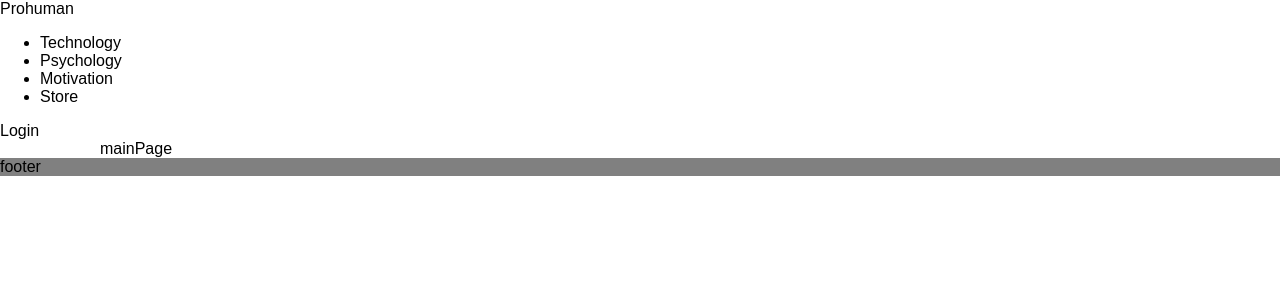
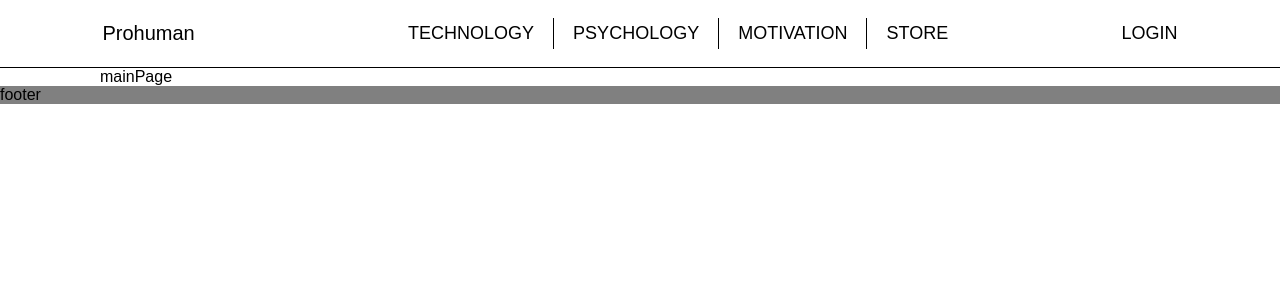
Before and after one commit to Tomaszunek/blog-starter, a React app: page / in a window 1280 px wide. Shown: the top 300 px of the page. Built offline with nearby package versions, Linux system fonts and the light colour scheme.

Commit message:
add burger menu

```diff
--- /dev/null
+++ b/src/components/Navigation/BurgerMenu.tsx
@@ -0,0 +1,42 @@
+import * as React from 'react';
+import Links from './navLinks';
+
+export default class BurgerMenu extends React.Component<IProps, IState> {
+
+    public constructor(props: IProps) {
+        super(props);
+        this.state = {
+            showBurgerMenu: false
+        }
+    }
+
+  public render() {
+    const { showBurgerMenu } = this.state;
+    const style = {
+        display: (showBurgerMenu ? " block" : "none")
+    }
+    return (
+        <div className={"burgerMenu" + (showBurgerMenu ? " change" : "")} onClick={(this.toggleBurger)}>
+            <div className="bar1"/>
+            <div className="bar2"/>
+            <div className="bar3"/>
+            <div className="burgerLinksWraper" style={style}>
+                <Links/>
+            </div>
+        </div>
+    );
+  }
+
+  private toggleBurger = () => {
+    this.setState({
+        showBurgerMenu: !this.state.showBurgerMenu
+    })
+  };
+}
+
+interface IProps {
+    someVrbl?: any
+}
+interface IState {
+    showBurgerMenu: boolean
+}
--- a/src/components/Navigation/Navigation.tsx
+++ b/src/components/Navigation/Navigation.tsx
@@ -1,22 +1,21 @@
 import * as React from 'react';
-import './navigation.scss'
+import Links from './navLinks';
+
+import './navigation.scss';
+import BurgerMenu from './BurgerMenu';
 
 export default class Navigation extends React.Component {
   public render() {
     return (
-      <nav className="naviagation">
-        <div>
+      <nav className="navigation">
+        <div className="logo">
           Prohuman
         </div>
-        <ul>
-          <li>Technology</li>
-          <li>Psychology</li>
-          <li>Motivation</li>
-          <li>Store</li>
-        </ul>
-        <div>
+        <Links/>
+        <div className="login">
           Login
         </div>
+        <BurgerMenu/>
       </nav>
     );
   }
--- /dev/null
+++ b/src/components/Navigation/navLinks.tsx
@@ -0,0 +1,15 @@
+import * as React from 'react';
+
+const Links: React.SFC = () => {
+ return (
+    <ul>
+        <li className="login">Login</li>
+        <li>Technology</li>
+        <li>Psychology</li>
+        <li>Motivation</li>
+        <li>Store</li>
+    </ul>
+ )
+}
+
+export default Links;
--- a/src/components/Navigation/navigation.scss
+++ b/src/components/Navigation/navigation.scss
@@ -2,4 +2,153 @@
 
 nav {
     background-color: $main-color;
+    display: flex;
+    align-items: center;
+    justify-content: space-between;
+    padding-left: 8%;
+    padding-right: 8%;
+    border-bottom: 1px solid $second-color;
+    font-size: 18px;
+    color: $second-color;
+
+    .logo {
+        font-size: 20px;
+    }
+
+    ul {
+        display: flex;
+        list-style: none;
+
+
+        li {
+            padding: 5px 19px;
+            border-right: 1px solid $second-color;
+            text-transform: uppercase;
+
+            &:last-child {
+                border-right: 0px;
+            }
+
+            &:hover {
+                background-color: $second-color;
+                color: $main-color;
+                padding: 5px 14px;
+                margin: 0 5px;
+            }
+
+            &.login {
+                display: none;
+            }
+        }
+    }
+
+    .login {
+        text-transform: uppercase;
+    }
+
+    .burgerMenu {
+        display: none;
+        cursor: pointer;
+        position: relative;
+
+        .bar1, .bar2, .bar3 {
+            width: 30px;
+            height: 5px;
+            background-color: $second-color;
+            margin: 6px 0;
+            transition: 0.4s;
+        }
+
+        &.change .bar1 {
+            -webkit-transform: rotate(-45deg) translate(-9px, 6px);
+            transform: rotate(-45deg) translate(-9px, 6px);
+        }
+
+        &.change .bar2 {opacity: 0;}
+
+        &.change .bar3 {
+            -webkit-transform: rotate(45deg) translate(-8px, -8px);
+            transform: rotate(45deg) translate(-8px, -8px);
+        }
+        .burgerLinksWraper {
+            position: absolute;
+            left: -122px;
+            display: none;
+            border: 1px solid $second-color;
+            background-color: $primary-color;
+            ul {
+                display: block;
+                padding: 0px 20px;
+                font-size: 20px;
+
+                li {
+                    padding: 2px 0px;
+                    margin: 2px 0px;
+                    border-right: 0px;
+                    border-bottom: 1px solid $second-color;
+                    text-align: left;
+
+                    &:hover {
+                        background-color: $second-color;
+                        color: $main-color;
+                        padding: 0;
+                        margin: 0;
+                    }
+                    &.login {
+                        display: block;
+                    }
+                }
+            }
+        }
+    }
+
+    @media only screen and (min-width: $sm) and (max-width: $lg) {
+        padding-left: 6%;
+        padding-right: 6%;
+        font-size: 16px;
+    }
+    @media only screen and (min-width: $xs) and (max-width: $sm) {
+        padding-left: 4%;
+        padding-right: 4%;
+        font-size: 14px;
+
+        .logo {
+            font-size: 16px;
+        }
+
+        ul {
+            display: none;
+        }
+
+        .login {
+            display: none;
+        }
+
+        .burgerMenu {
+            display: inline-block;
+        }
+
+
+    }
+    @media only screen and (max-width: $xs) {
+        padding-left: 2%;
+        padding-right: 2%;
+        font-size: 12px;
+
+        .logo {
+            font-size: 14px;
+        }
+
+        ul {
+            display: none;
+        }
+
+        .login {
+            display: none;
+        }
+
+        .burgerMenu {
+            display: inline-block;
+        }
+    }
 }
--- a/src/styles/variables.scss
+++ b/src/styles/variables.scss
@@ -5,7 +5,7 @@
 
 $primary-color: gray;
 $primary-background: white;
-$second-page: black;
+$second-color: black;
 $main-color: white;
 
 $xs: 576px;
```
